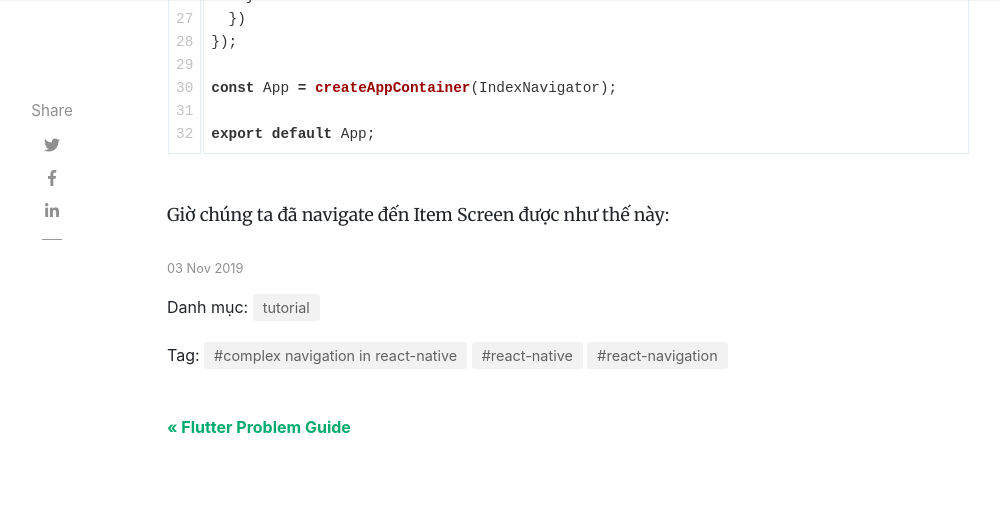
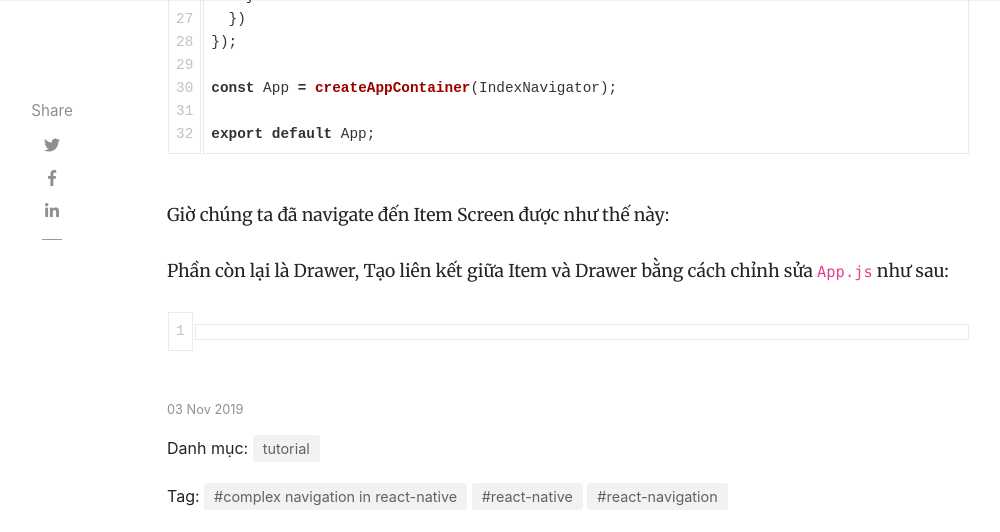
Before and after one commit to tuitucode/tuitucode.github.io, a Jekyll site: the page built from _posts/2019-11-03-ket-hop-stack-tab-drawer-navigation-react-native.md, in a window 1280 px wide and 900 px high, scrolled down 6792 px, cut to the strip 0-532 px from the top of the window. Shown: the whole strip, without its empty margins (118-1118 px from the left). Built offline with Jekyll 4.4.1, drawn with Linux system fonts in a browser that asks for light colours; nearby versions of some CDN libraries; comment, search, counter and statistics services are not loaded.

Commit message:
Update 2019-11-03-ket-hop-stack-tab-drawer-navigation-react-native.md

````diff
--- a/_posts/2019-11-03-ket-hop-stack-tab-drawer-navigation-react-native.md
+++ b/_posts/2019-11-03-ket-hop-stack-tab-drawer-navigation-react-native.md
@@ -233,3 +233,8 @@ const App = createAppContainer(IndexNavigator);
 export default App;
 ```
 Giờ chúng ta đã navigate đến Item Screen được như thế này:
+
+Phần còn lại là Drawer, Tạo liên kết giữa Item và Drawer bằng cách chỉnh sửa `App.js` như sau:
+```javascript
+
+```
````
